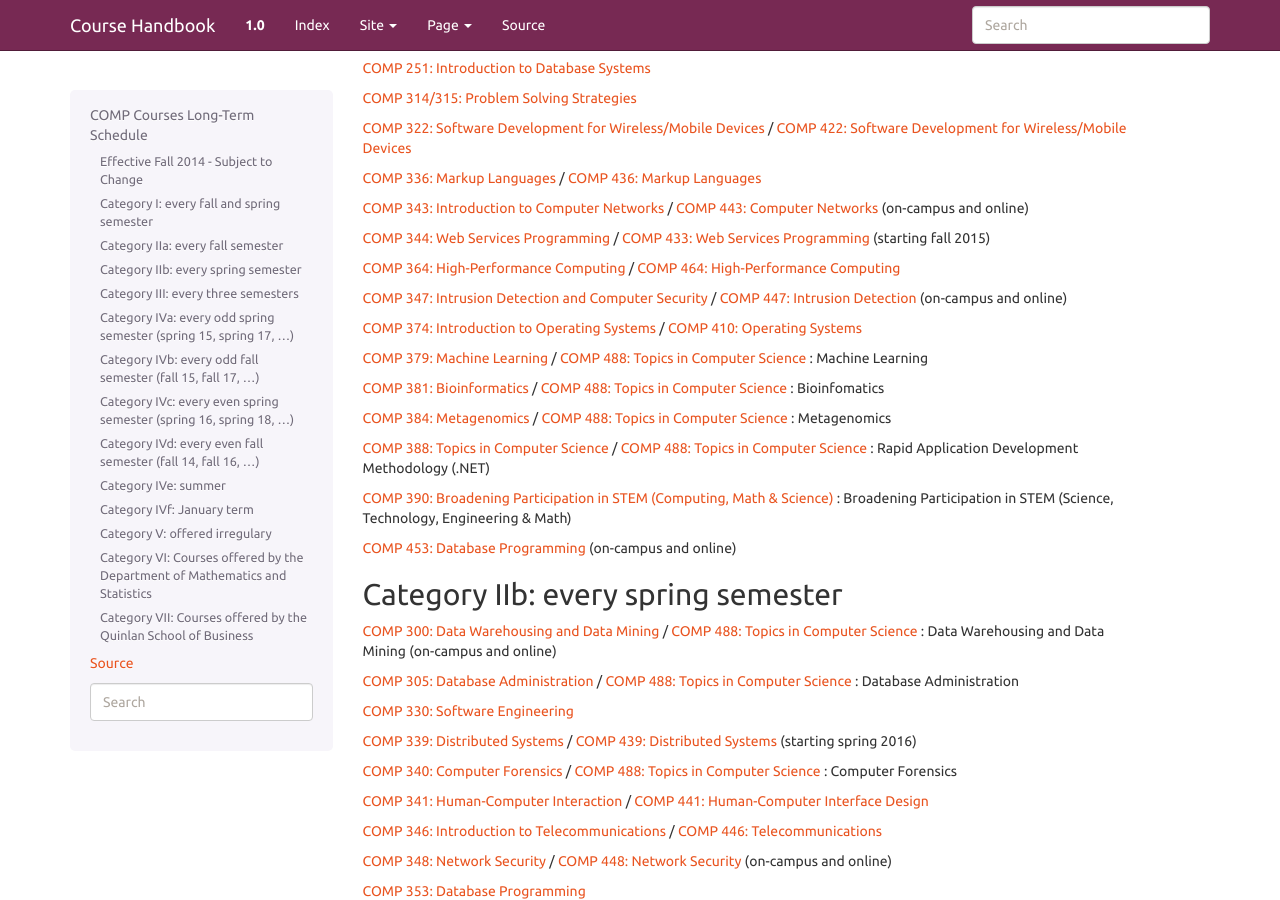
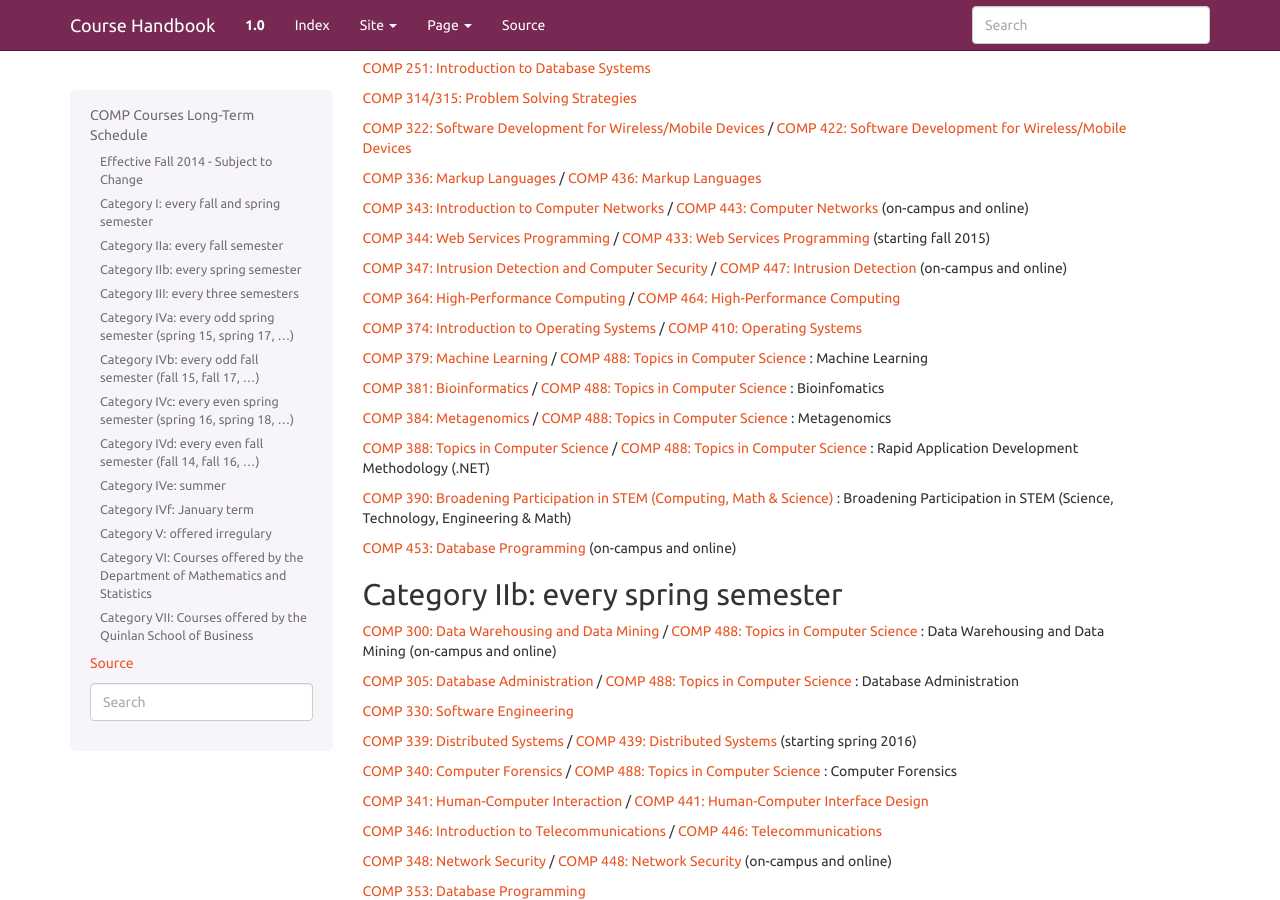
Before and after one commit to kyang5/coursedescriptions, a Sphinx documentation site: the page built from source/longtermschedule.rst, in a window 1280 px wide and 900 px high, scrolled down 911 px. Built offline with Sphinx 7.4.7, drawn with Linux system fonts in a browser that asks for light colours.

Commit message:
changed course order in LTS
Signed-off-by: Konstantin Läufer <laufer@cs.luc.edu>

```diff
--- a/source/longtermschedule.rst
+++ b/source/longtermschedule.rst
@@ -70,9 +70,9 @@ Category IIa: every fall semester
 
 :doc:`comp344` / :doc:`comp433` (starting fall 2015)
 
+:doc:`comp347` / :doc:`comp447` (on-campus and online)
+
 :doc:`comp364` / :doc:`comp464`
-
-:doc:`comp347` / :doc:`comp447` (on-campus and online)
 
 :doc:`comp374` / :doc:`comp410`
 
```
